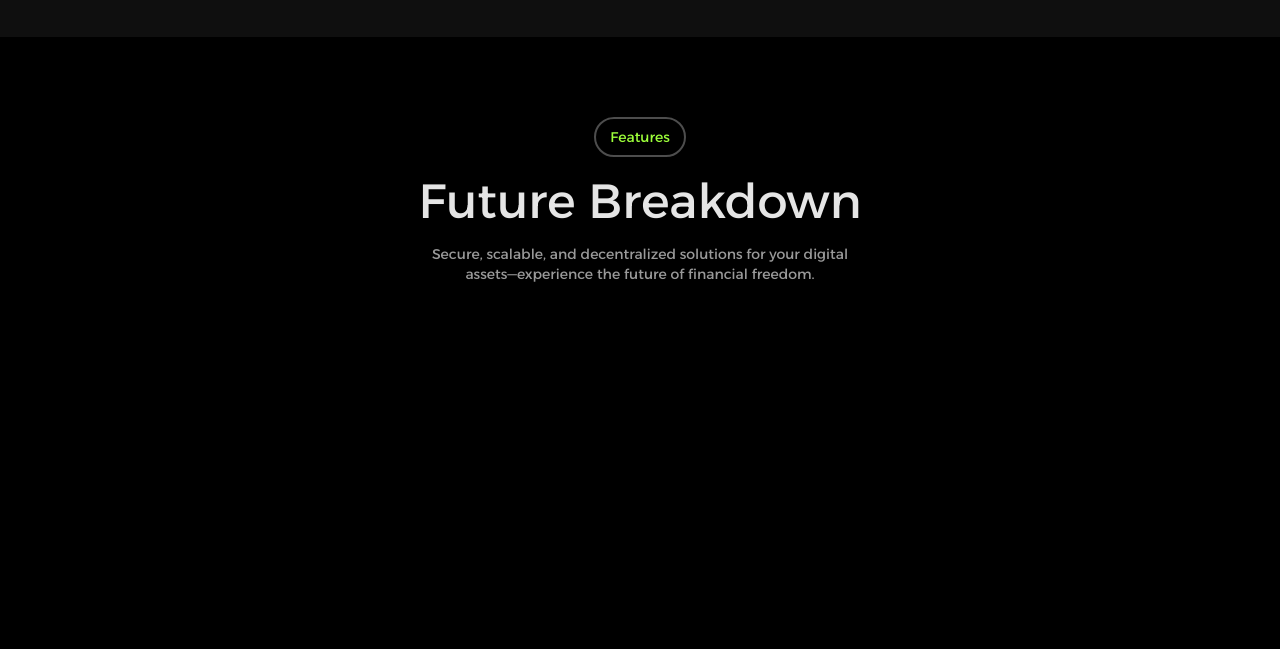
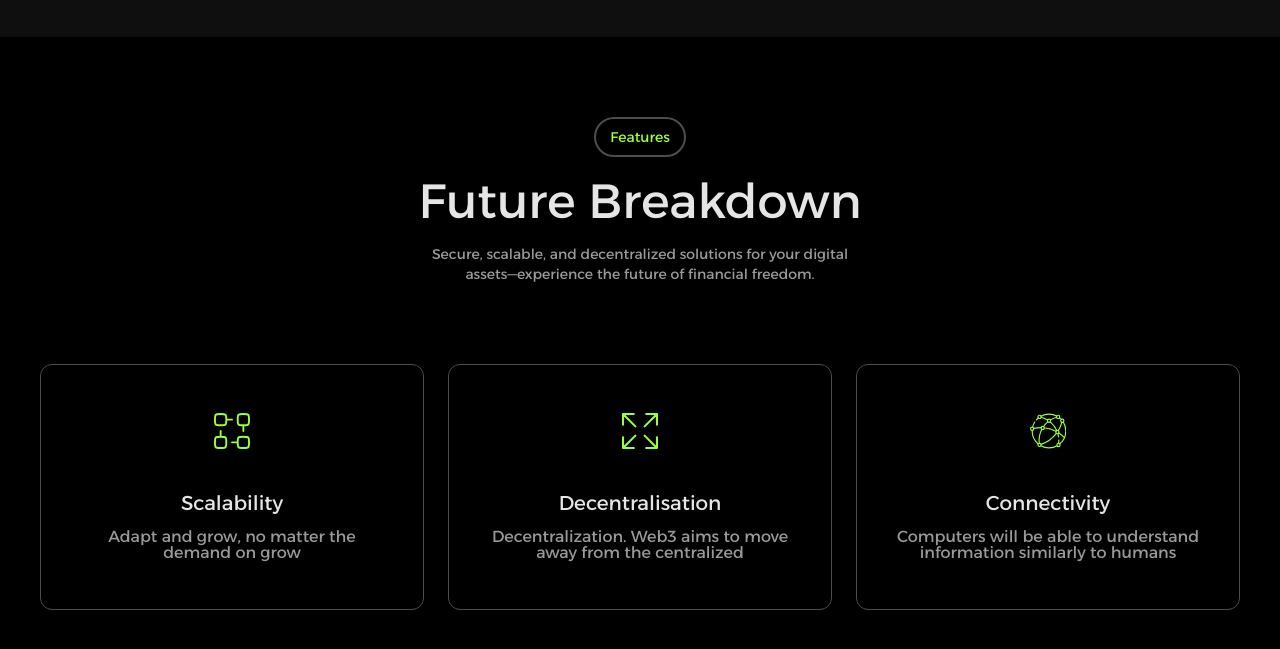
Before and after one commit to Dmitry-1408/DeFiWay, a website: page src/html/index.html in a window 1280 px wide. Shown: the part 898-1547 px from the top of the page. Before the commit the page ends 1182 px from the top, so only its background shows below. Drawn offline with nearby package versions, Linux system fonts and the light colour scheme; files that its build step writes are made by us from their sources; files whose address does not match are found by name; a web font is replaced by a local one.

Commit message:
сверстал секцию methods

```diff
--- a/src/html/2-2_methods.html
+++ b/src/html/2-2_methods.html
@@ -8,5 +8,41 @@
 
 <section class="methods">
 
+     <div class="card card-1">
+
+          <svg class="methods-icon">
+               <use href="../icons/section3.svg#icon-ic-1"></use>
+          </svg>
+
+          <h3 class="title-card">Scalability</h3>
+
+          <p class="paragraph-card">Adapt and grow, no matter the demand on grow</p>
+
+     </div>
+
+     <div class="card card-2">
+
+          <svg class="methods-icon">
+               <use href="../icons/section3.svg#icon-ic-2"></use>
+          </svg>
+
+          <h3 class="title-card">Decentralisation</h3>
+
+          <p class="paragraph-card">Decentralization. Web3 aims to move away from the centralized</p>
+
+     </div>
+
+     <div class="card card-3">
+
+          <svg class="methods-icon">
+               <use href="../icons/section3.svg#icon-ic-3"></use>
+          </svg>
+
+          <h3 class="title-card">Connectivity</h3>
+
+          <p class="paragraph-card">Computers will be able to understand information similarly to humans</p>
+
+     </div>
+
 
 </section>
--- a/src/sass/_methods.sass
+++ b/src/sass/_methods.sass
@@ -5,3 +5,42 @@
 
 .methods-pos
      padding-top: 8rem
+
+.methods
+     padding-top: 8rem
+     grid-column: 2/3
+     display: grid
+     grid-template-columns: repeat(12, 1fr)
+     gap: 2.4rem
+     padding-bottom: 8rem
+
+.methods-icon
+     width: 3.6rem
+     height: 3.6rem
+     margin-bottom: 4.2rem
+
+.title-card
+     font-family: fonts.$font-face_400
+     font-size: 2rem
+     color: variables.$white
+     text-align: center
+     margin-bottom: 1.6rem
+
+.paragraph-card
+     font-family: fonts.$font-face_400
+     font-size: 1.6rem
+     color: variables.$gray-1
+     text-align: center
+
+.card
+     padding: 4.8rem 3.6rem
+     justify-items: center
+     border: solid .1rem variables.$gray-2
+     border-radius: 1.2rem
+
+.card-1
+     grid-column: 1/5
+.card-2
+     grid-column: 5/9
+.card-3
+     grid-column: 9/13
```
